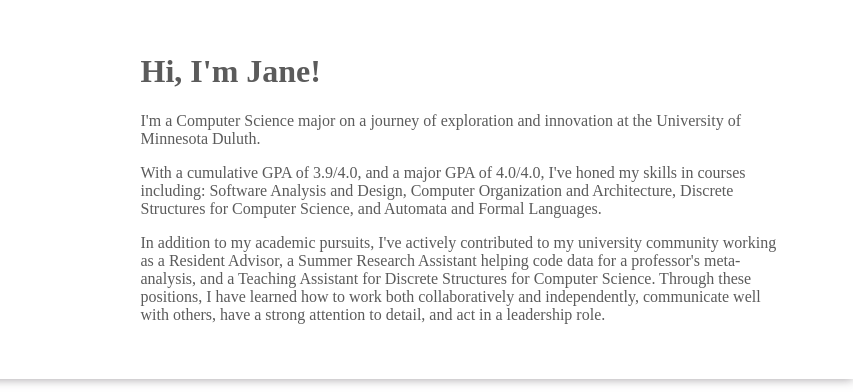
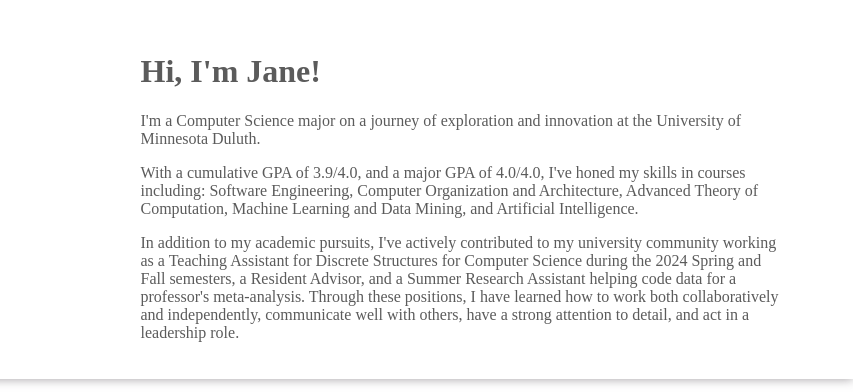
Before and after one commit to jvmcpheron/PersonalSite, a plain HTML site: page index.html in a window 1280 px wide. Shown: the part 56-448 px from the top of the page, 427-1280 px from the left. Drawn offline with Linux system fonts and the light colour scheme.

Commit message:
updated resume

```diff
--- a/index.html
+++ b/index.html
@@ -50,15 +50,17 @@
                 exploration and innovation at the University of Minnesota Duluth.</p>
                 <p>
                 With a cumulative GPA of 3.9/4.0, and a major GPA of 4.0/4.0,
-                I've honed my skills in courses including: Software Analysis and Design,
+                I've honed my skills in courses including: Software Engineering,
                 Computer Organization and Architecture,
-                Discrete Structures for Computer Science, and Automata and Formal Languages.</p>
+                Advanced Theory of Computation, Machine Learning and Data Mining,
+                and Artificial Intelligence.</p>
                 <p>
                     In addition to my academic pursuits,
                     I've actively contributed to my university community working
-                    as a Resident Advisor, a Summer Research Assistant helping code
-                    data for a professor's meta-analysis, and a Teaching Assistant
-                    for Discrete Structures for Computer Science.
+                    as a Teaching Assistant
+                    for Discrete Structures for Computer Science during the 2024 Spring and Fall
+                    semesters, a Resident Advisor, and a Summer Research Assistant helping code
+                    data for a professor's meta-analysis.
                     Through these positions, I have learned how to work both
                     collaboratively and independently, communicate well with others,
                     have a strong attention to detail, and act in a leadership role.
```
Also changed, not shown: 1 other file.
